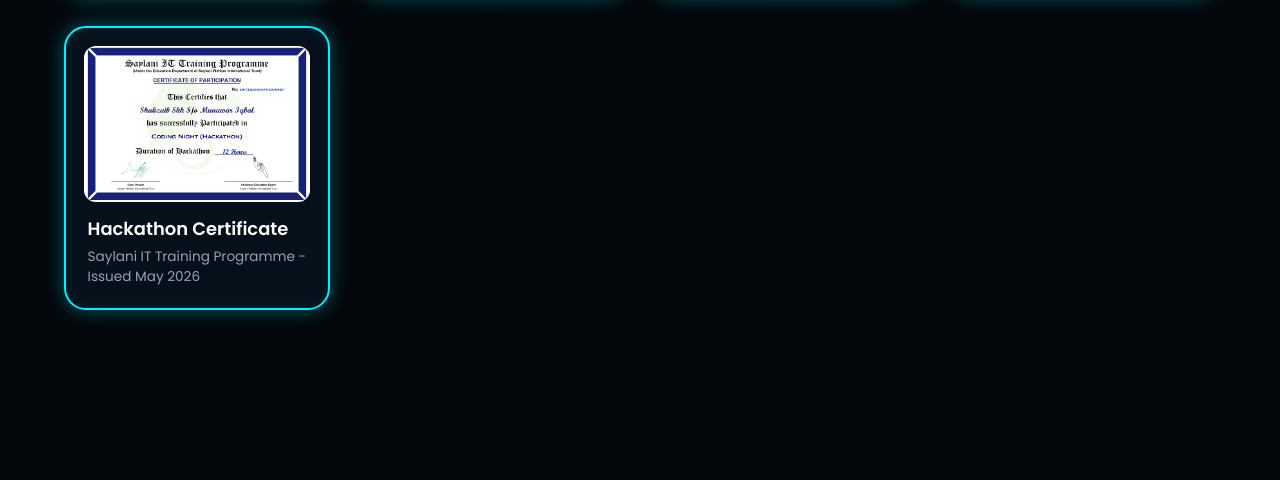
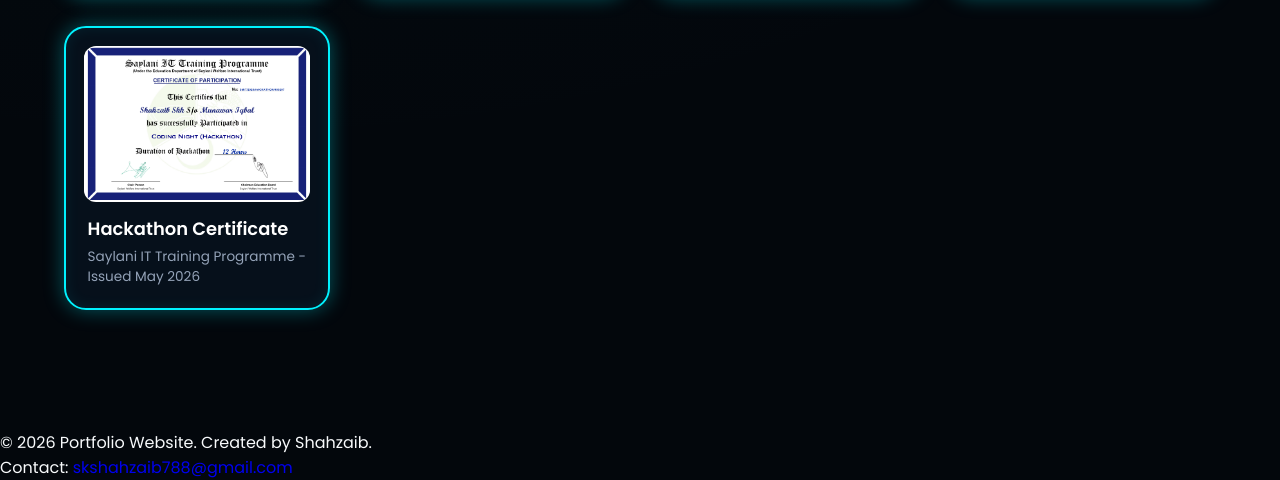
Before and after one commit to Shahzaibshk22/Portfolio-Website, a website built with Vite: page index.html in a window 1280 px wide. Shown: the part 5109-5589 px from the top of the page. Before the commit the page ends 5539 px from the top, so only its background shows below. Built offline with nearby package versions, Linux system fonts and the light colour scheme.

Commit message:
Add footer with copyright and contact information

```diff
--- a/index.html
+++ b/index.html
@@ -466,6 +466,10 @@
       </div>
     </section>
   </main>
+  <footer class="footer">
+    <p>&copy; 2026 Portfolio Website. Created by Shahzaib.</p>
+    <p>Contact: <a href="skshahzaib788@gmail.com">skshahzaib788@gmail.com</a></p>
+  </footer>
 
   <script type="module" src="app.js"></script>
 </body>
```
